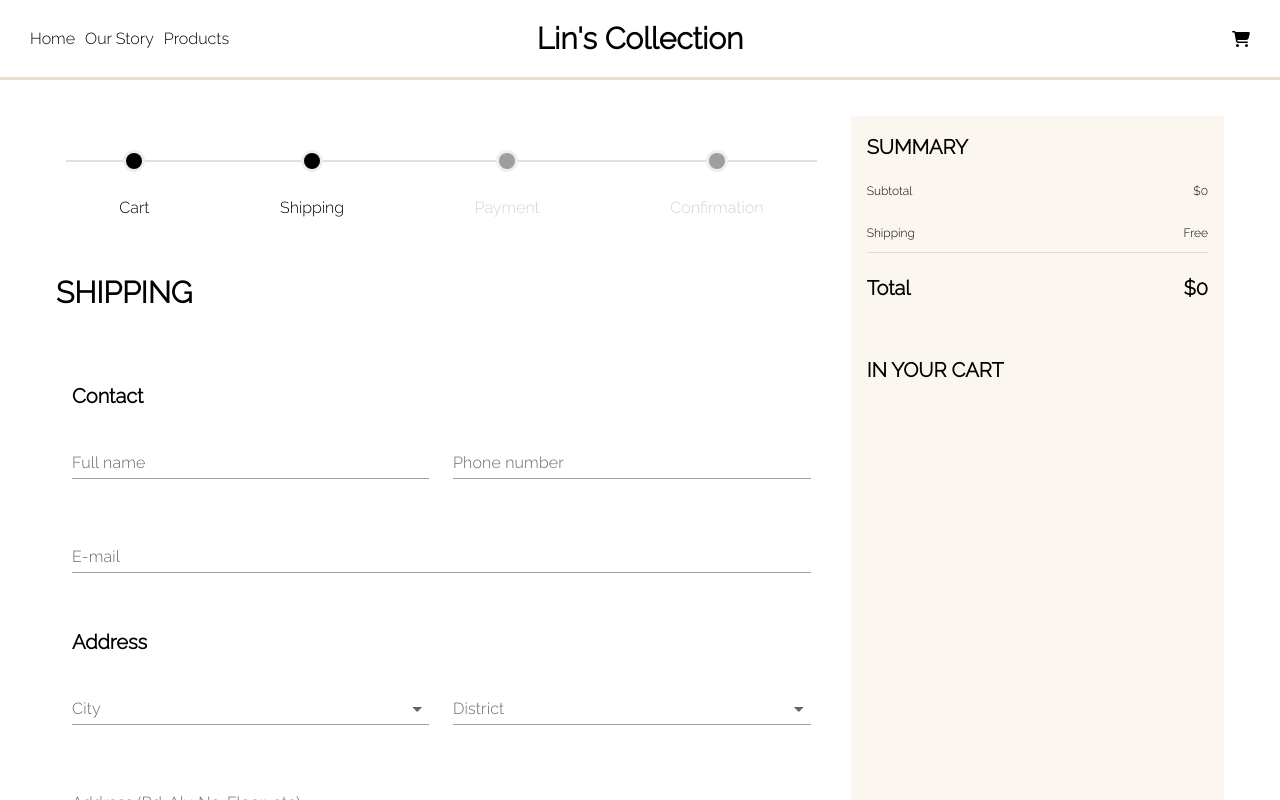
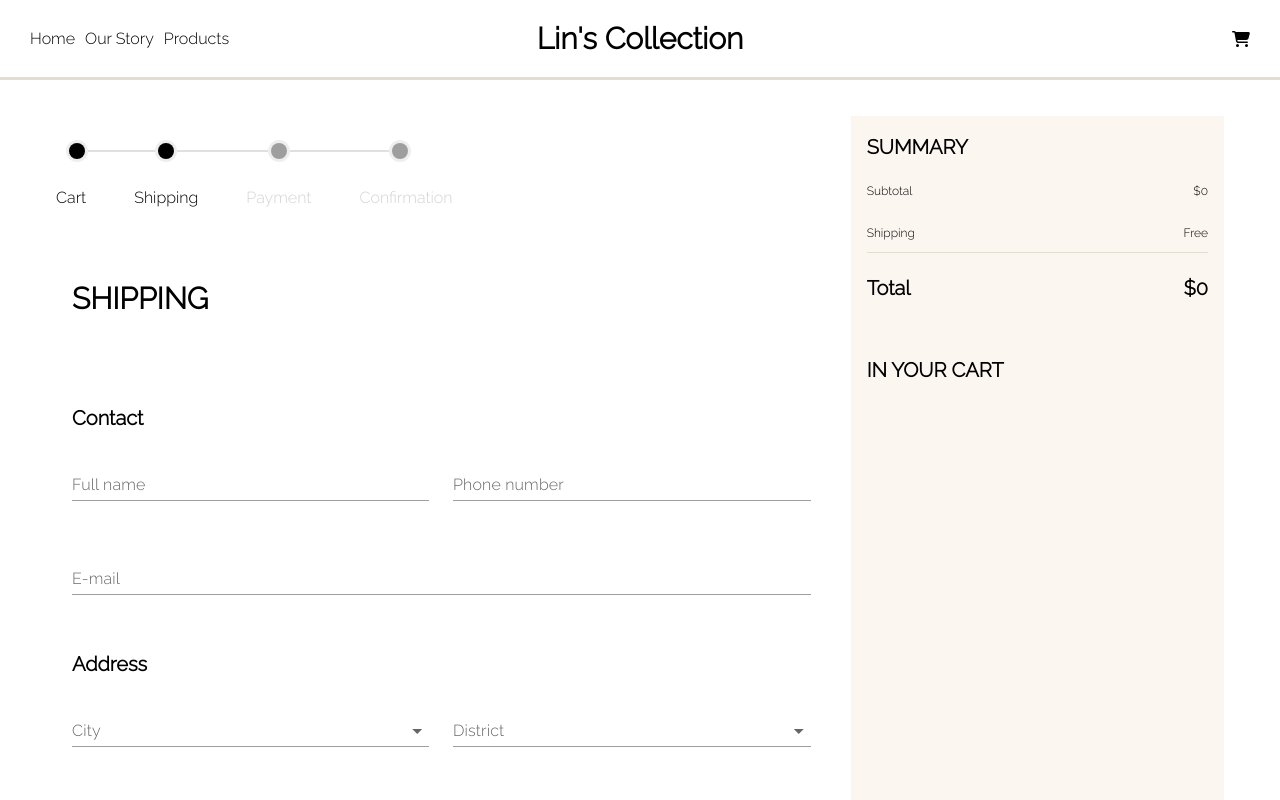
Before and after one commit to chrischlin/ecommerce-website, a Vue app: page /payment in a window 1280 px wide. Shown: the top 800 px of the page. Built offline with nearby package versions, Linux system fonts and the light colour scheme.

Commit message:
chore: shipping progress

```diff
--- a/src/components/Payment/Shipping.vue
+++ b/src/components/Payment/Shipping.vue
@@ -1,6 +1,6 @@
 <template>
     <div class="progress">
-        <v-timeline direction="horizontal" side="end">
+        <v-timeline direction="horizontal" side="end" truncate-line="both">
             <v-timeline-item size="x-small">
                 <div class="text-h7">Cart</div>
             </v-timeline-item>
@@ -18,7 +18,12 @@
             </v-timeline-item>
         </v-timeline>
     </div>
-    <div class="title">SHIPPING</div>
+    <v-container>
+        <v-row>
+            <v-col class="title">SHIPPING</v-col>
+        </v-row>
+    </v-container>
+
     <v-form @submit.prevent>
         <v-container>
             <div class="subtitle">Contact</div>
@@ -110,8 +115,8 @@ export default {
 
 <style scoped>
 .progress {
-    margin: 10px;
     margin-bottom: 50px;
+    width: 50%;
 }
 
 .text-color-grey {
```
